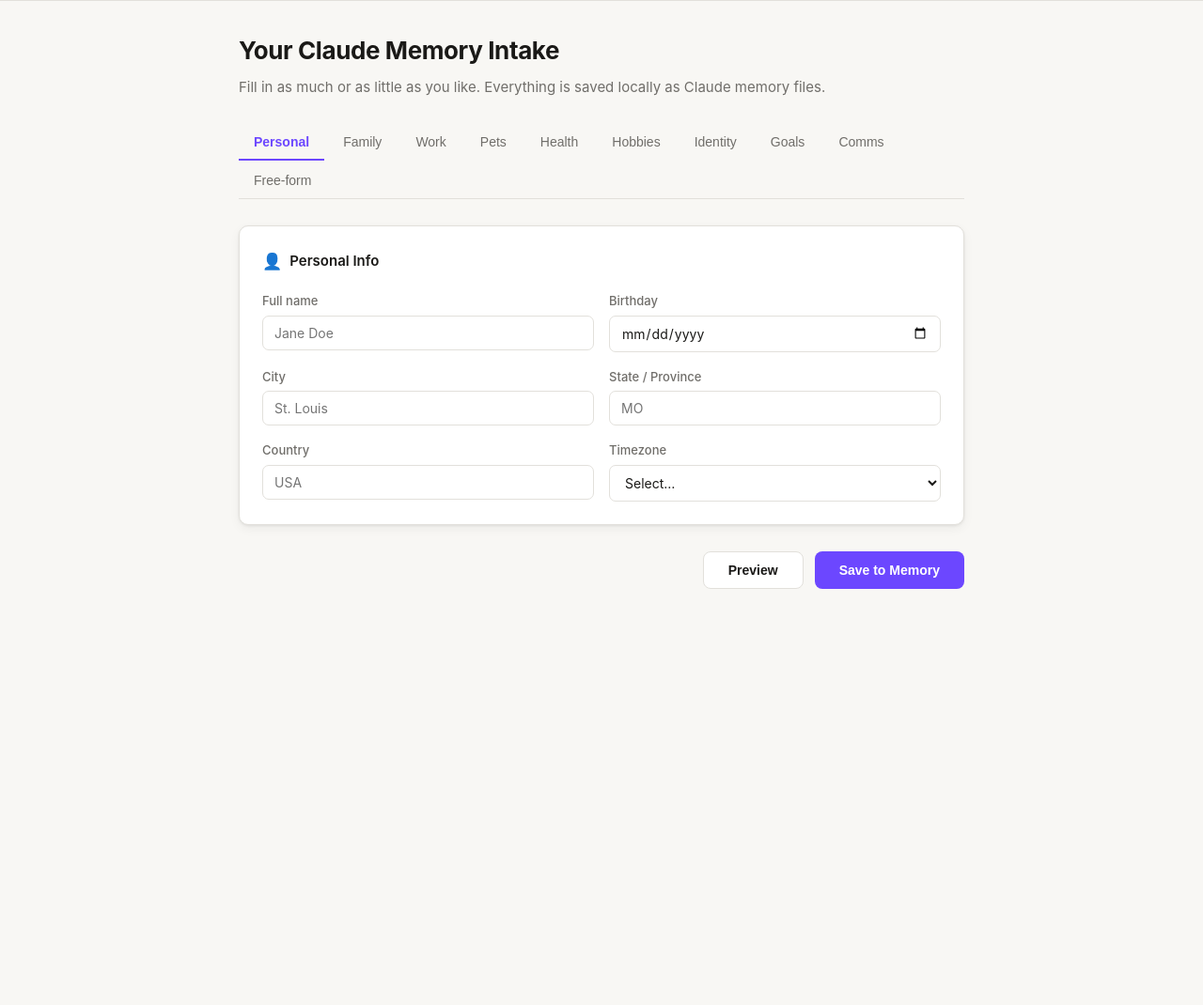
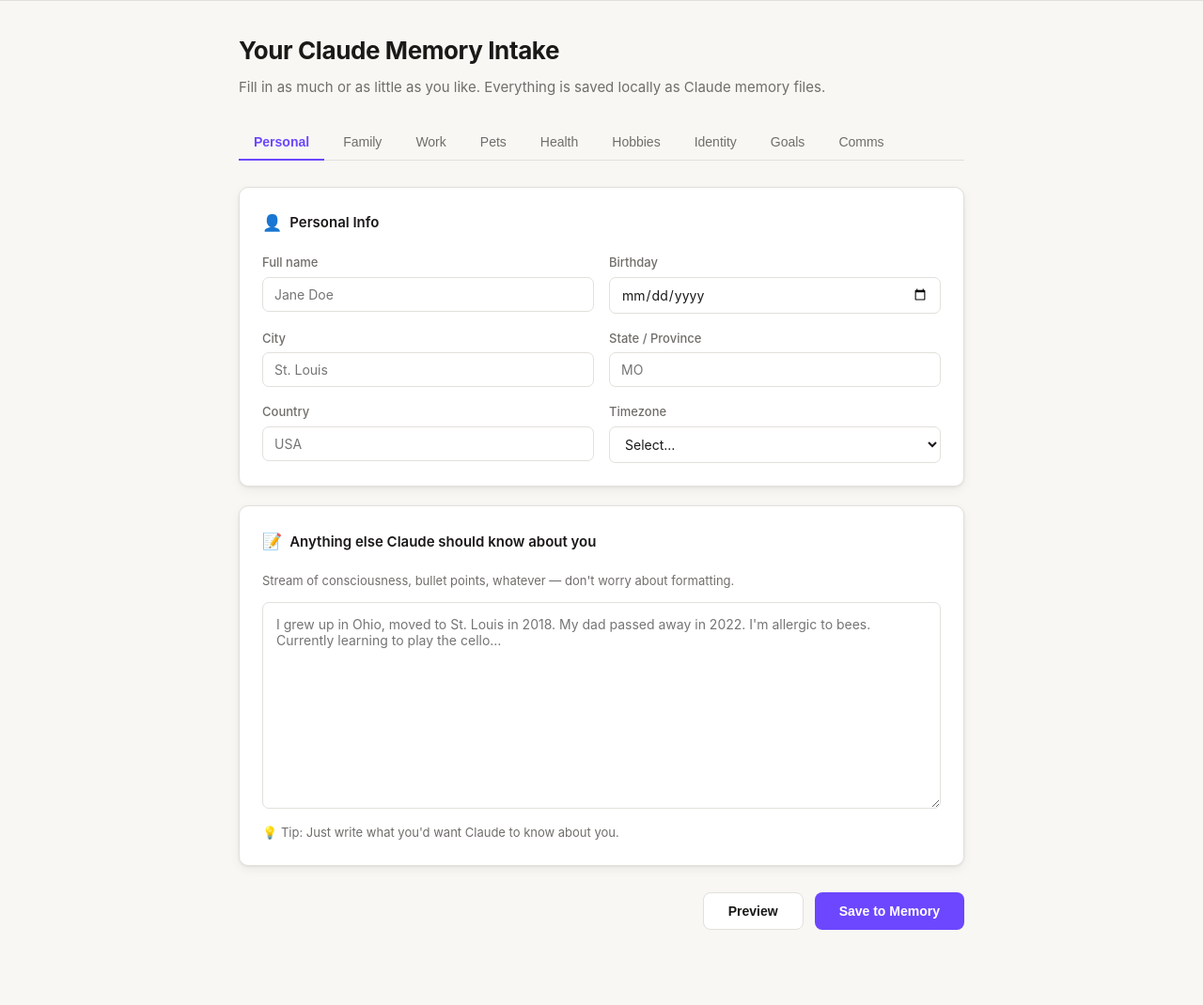
Before and after one commit to 6a6f686e6e79/claude-intake, a Flask app: page / in a window 1280 px wide. Shown: the part 70-1140 px from the top of the page at 94% size. Before the commit the page ends 697 px from the top, so only its background shows below. Run offline with Flask 3, Linux system fonts and the light colour scheme.

Commit message:
Move Free-form into Personal tab to keep all tabs on one row
Co-Authored-By: Claude Sonnet 4.6 <noreply@anthropic.com>

```diff
--- a/templates/index.html
+++ b/templates/index.html
@@ -39,7 +39,7 @@
     <button class="tab-btn" onclick="showTab('identity', this)">Identity</button>
     <button class="tab-btn" onclick="showTab('goals', this)">Goals</button>
     <button class="tab-btn" onclick="showTab('comms', this)">Comms</button>
-    <button class="tab-btn" onclick="showTab('freeform', this)">Free-form</button>
+
   </div>
 
   <form id="intake-form">
@@ -72,6 +72,12 @@
             </select>
           </div>
         </div>
+      </div>
+      <div class="card">
+        <h2><span class="icon">📝</span> Anything else Claude should know about you</h2>
+        <p style="font-size:13px;color:var(--muted);margin-bottom:12px">Stream of consciousness, bullet points, whatever — don't worry about formatting.</p>
+        <textarea class="freeform-area" name="freeform" placeholder="I grew up in Ohio, moved to St. Louis in 2018. My dad passed away in 2022. I'm allergic to bees. Currently learning to play the cello…"></textarea>
+        <div class="freeform-hint">💡 Tip: Just write what you'd want Claude to know about you.</div>
       </div>
     </div>
 
@@ -1003,15 +1009,6 @@
       </div>
     </div>
 
-    <!-- FREE-FORM -->
-    <div class="tab-panel" id="tab-freeform">
-      <div class="card">
-        <h2><span class="icon">📝</span> Free-form Dump</h2>
-        <p style="font-size:14px; color: var(--muted); margin-bottom:14px;">Paste or type anything here — stream of consciousness, bullet points, whatever. Claude will save it as a memory note.</p>
-        <textarea class="freeform-area" name="freeform" placeholder="I grew up in Ohio, moved to Austin in 2018. I have two rescue cats named Miso and Tofu. My dad passed away in 2022. I'm allergic to bees. Currently learning to play the cello…"></textarea>
-        <div class="freeform-hint">💡 Tip: Don't worry about formatting — just write what you'd want Claude to know about you.</div>
-      </div>
-    </div>
 
   </form><!-- /form -->
 
```
